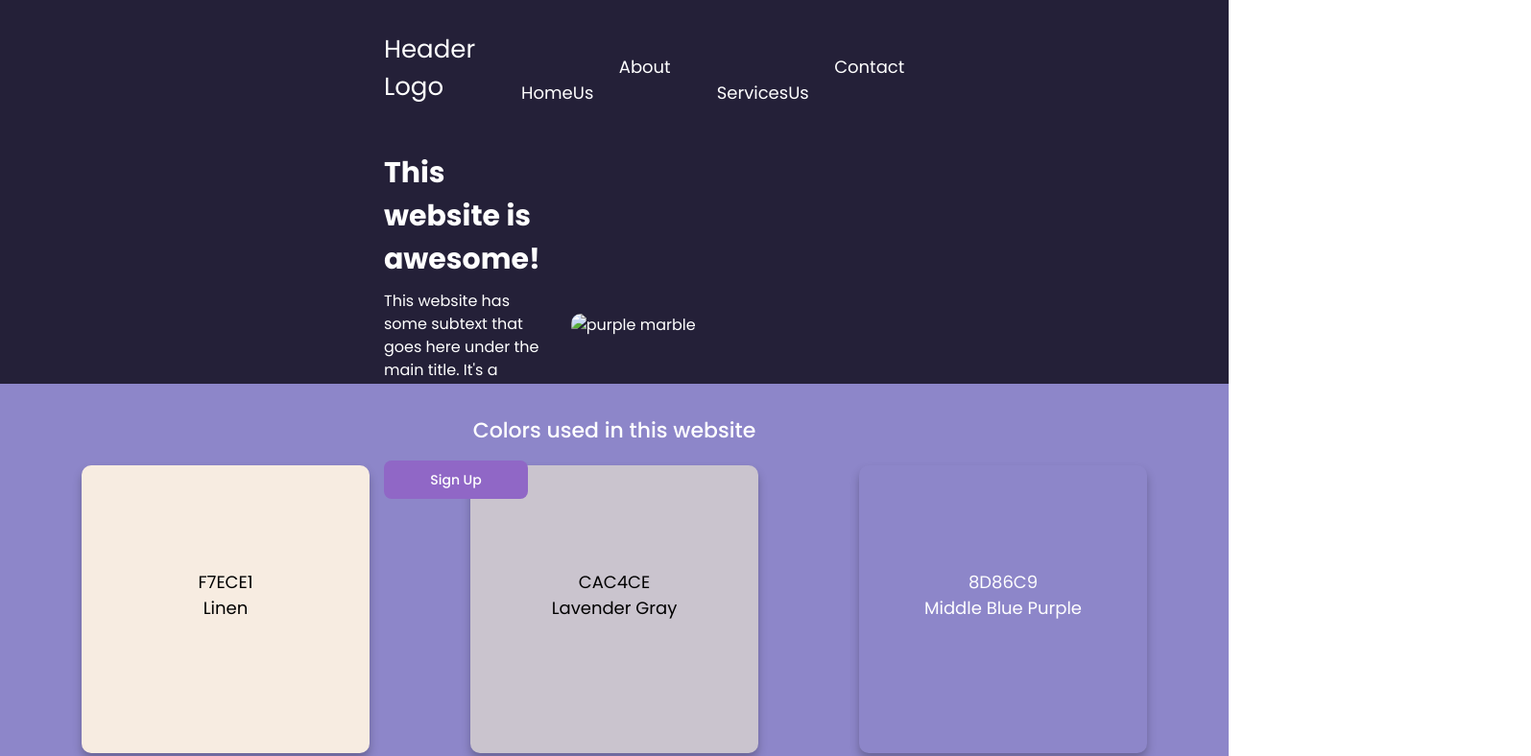
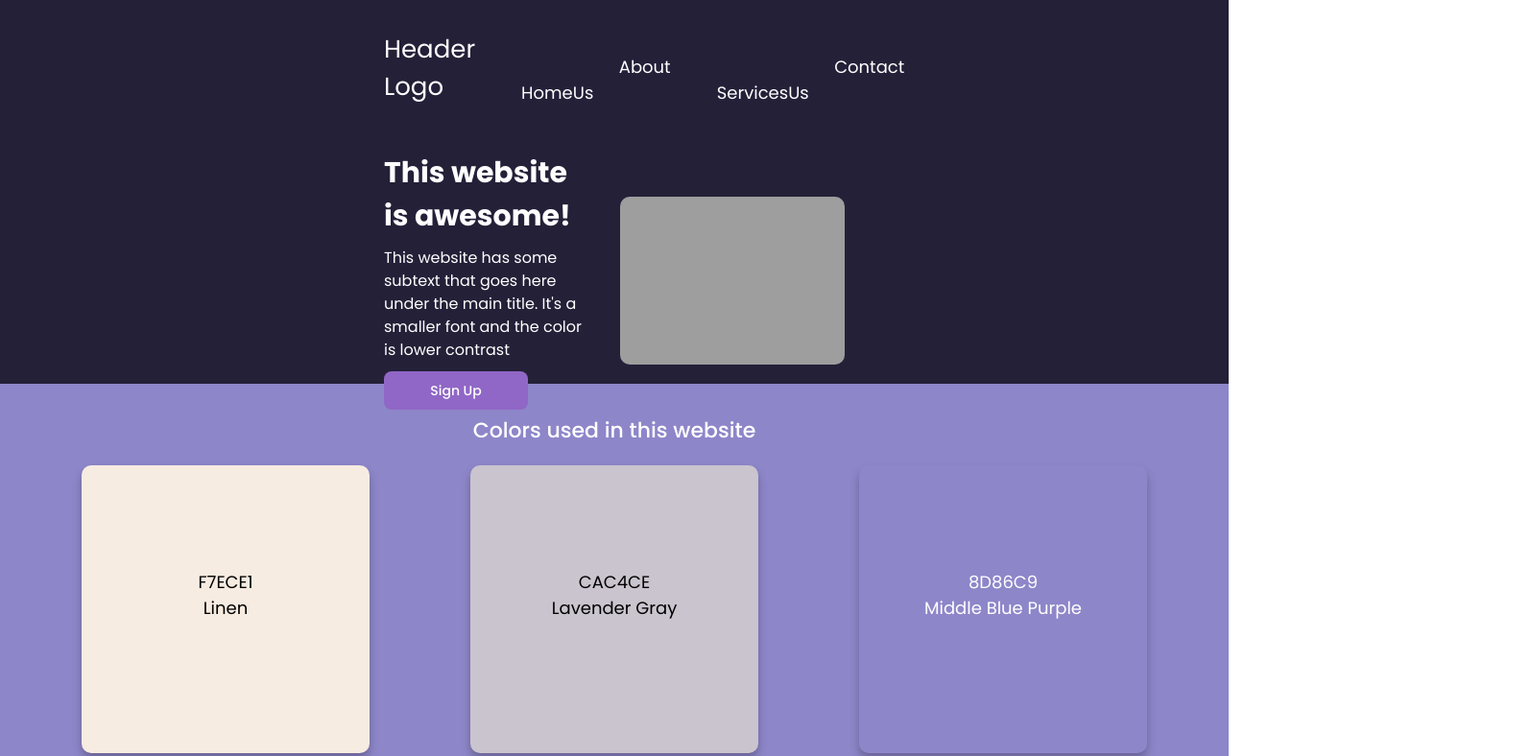
Before and after one commit to MCabal77/landing-page-visualization, a plain HTML site: page index.html in a window 1280 px wide. Shown: the top 788 px of the page at 96% size, 1595 px wide, since content can reach past the window. Drawn offline with Linux system fonts and the light colour scheme; the site is published under a folder, as on GitHub Pages, so addresses that start at the root find nothing.

Commit message:
Do nothing. Ignore this push

```diff
--- a/index.html
+++ b/index.html
@@ -35,7 +35,7 @@
           <button class="button hero-button">Sign Up</button>
         </div>
         <div class="hero-right-wrapper">
-          <img src="/imgs/purple-marble.jpg" alt="purple marble" class="hero-image" />
+          <img src="./imgs/purple-marble.jpg" alt="purple marble" class="hero-image" />
         </div>
       </div>
     </section>
```
Also changed, not shown: imgs/webpage-1.png (added), imgs/webpage-2.png (added).
